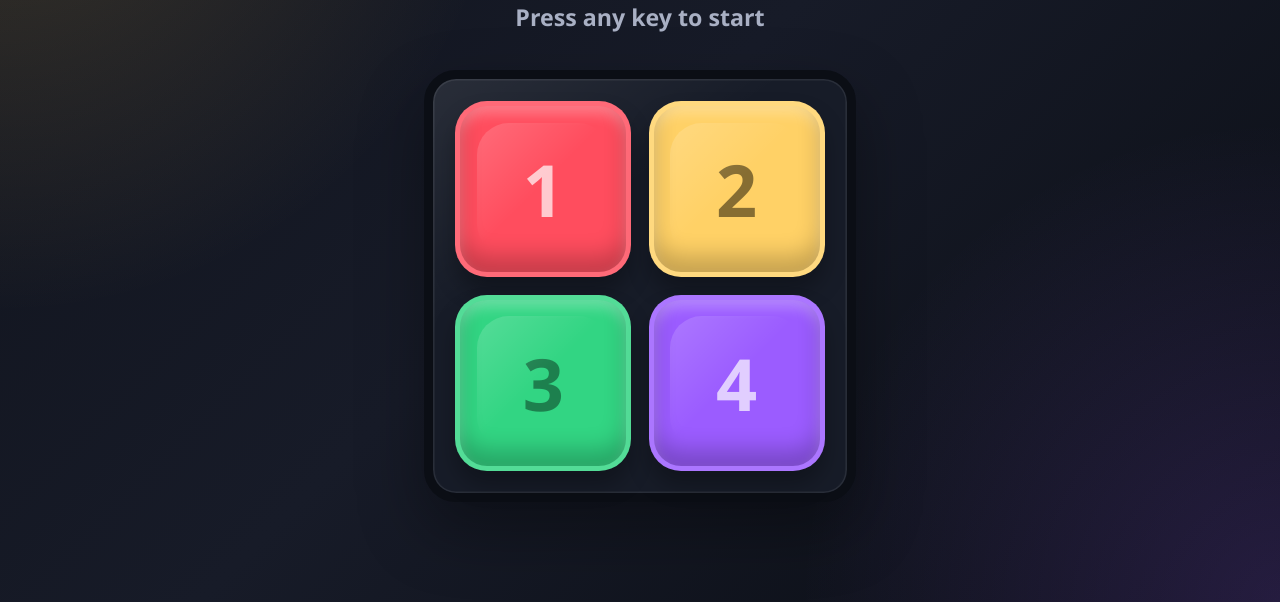
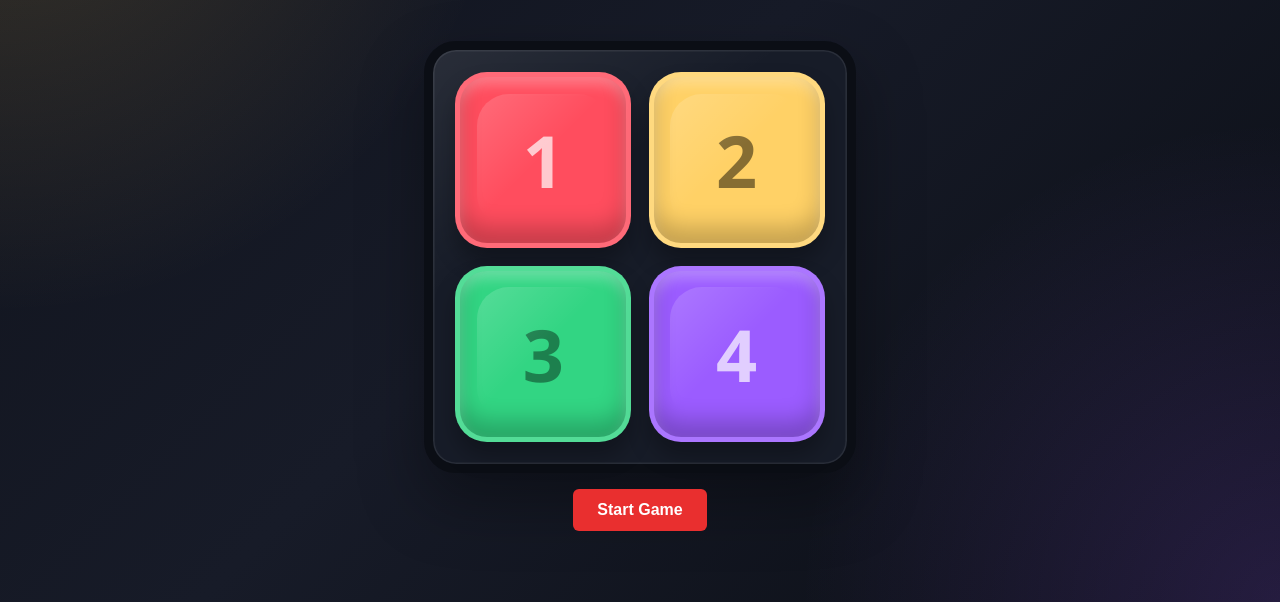
Before and after one commit to Tryingtobe-akmal/Simon_Say_Game, a plain HTML site: page index.html in a window 1280 px wide. Shown: the part 198-800 px from the top of the page. Drawn offline with Linux system fonts and the light colour scheme.

Commit message:
Start btn added

```diff
--- a/app.js
+++ b/app.js
@@ -10,9 +10,9 @@ let level=0;
 let h2 =document.querySelector("h2");
 let btn=document.querySelectorAll(".btn");
 let body=document.querySelector("body");
+let button=document.querySelector(".primary-btn");
 
-
-document.addEventListener("keypress",function(){
+button.addEventListener("click",function(){
     if(started==false){
         started=true;
        levelUp();
--- a/index.html
+++ b/index.html
@@ -8,7 +8,7 @@
 </head>
 <body>
     <h1>Simon Game</h1>
-    <h2>Press any key to start</h2>
+    <h2>Press the Button to Start!</h2>
     <div class="btn_container">
         <div class="line_one">
             <div class="btn red" id="red">1</div>
@@ -19,6 +19,7 @@
             <div class="btn purple" id="purple">4</div>
         </div>
     </div>
+    <button class="primary-btn">Start Game</button>
 
     <script src="app.js"></script>
 </body>
--- a/style.css
+++ b/style.css
@@ -221,3 +221,20 @@ h4 {
         border-width: 0.25rem;
     }
 }
+
+.primary-btn {
+  background-color: #e92f2f; /* Button color */
+  color: #ffffff;            /* Text color */
+  border: none;              /* Remove default border */
+  padding: 12px 24px;        /* Spacing inside button */
+  font-size: 16px;           /* Text size */
+  font-weight: 600;          /* Bold text */
+  border-radius: 6px;        /* Rounded corners */
+  cursor: pointer;           /* Changes cursor to pointer on hover */
+  transition: background-color 0.3s ease; /* Smooth hover effect */
+}
+
+/* Hover State */
+.primary-btn:hover {
+  background-color: #0056b3; /* Darker blue */
+}
```
